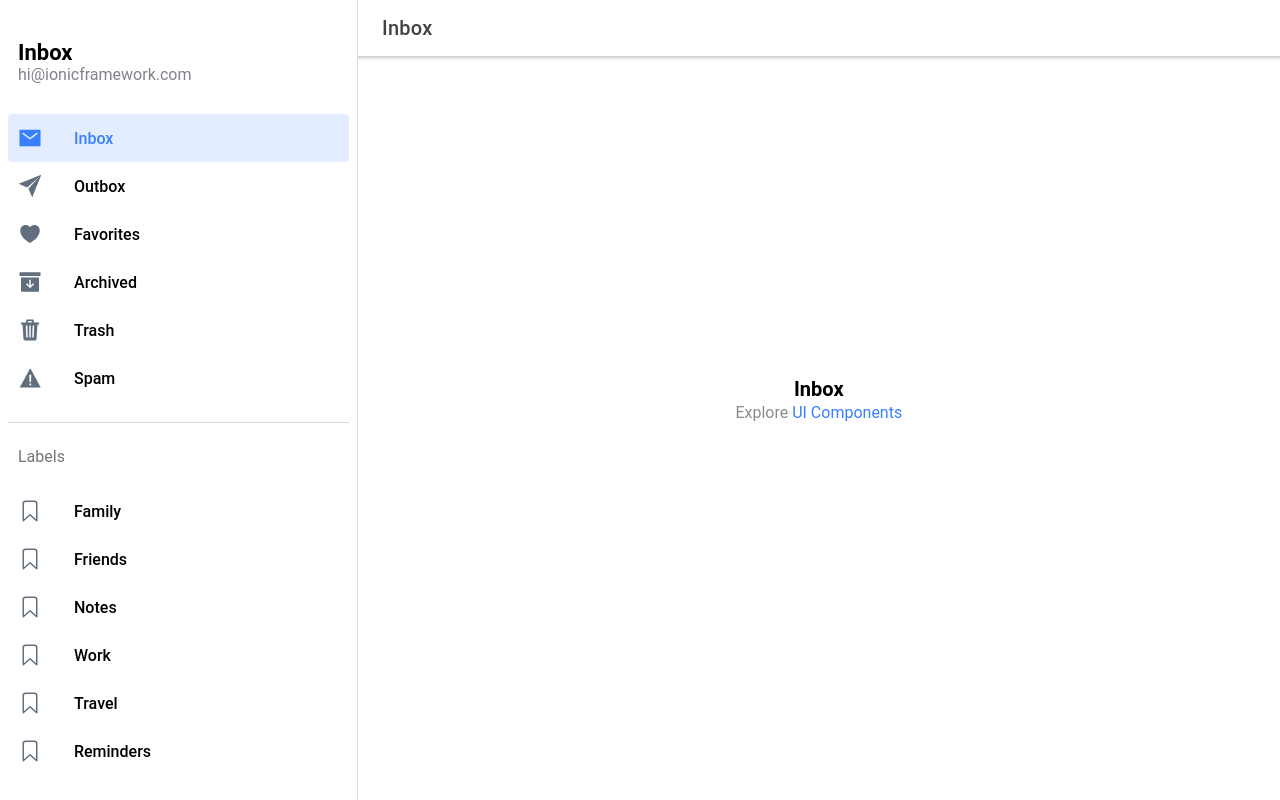
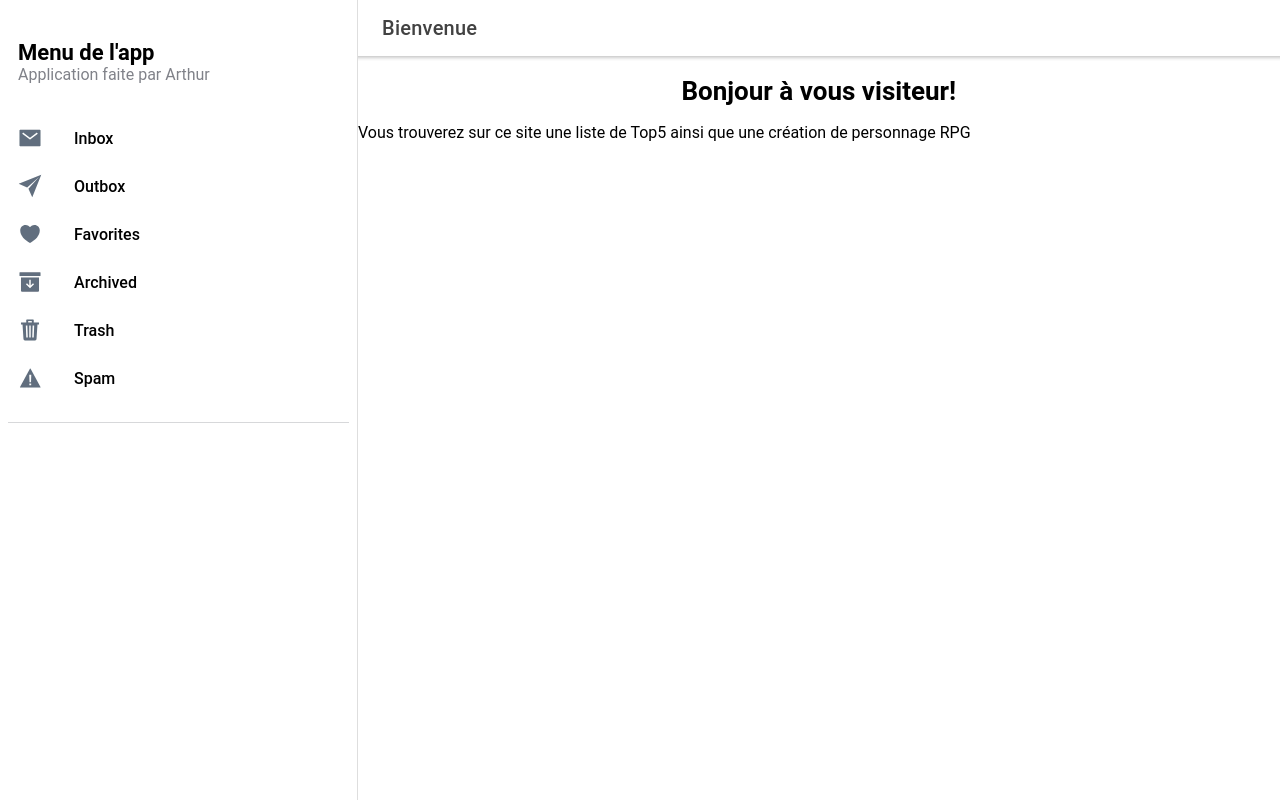
Before and after one commit to QArthur13/arthurIonicProject, a React (Create React App) app: page / in a window 1280 px wide. Before the commit this address led to /page/Inbox. Built offline with nearby package versions, Linux system fonts and the light colour scheme.

Commit message:
Premier commit

```diff
--- a/src/App.tsx
+++ b/src/App.tsx
@@ -1,8 +1,9 @@
+import React from "react";
 import { IonApp, IonRouterOutlet, IonSplitPane } from '@ionic/react';
 import { IonReactRouter } from '@ionic/react-router';
 import { Redirect, Route } from 'react-router-dom';
 import Menu from './components/Menu';
-import Page from './pages/Page';
+import {Home} from "./pages";
 
 /* Core CSS required for Ionic components to work properly */
 import '@ionic/react/css/core.css';
@@ -30,12 +31,7 @@ const App: React.FC = () => {
         <IonSplitPane contentId="main">
           <Menu />
           <IonRouterOutlet id="main">
-            <Route path="/" exact={true}>
-              <Redirect to="/page/Inbox" />
-            </Route>
-            <Route path="/page/:name" exact={true}>
-              <Page />
-            </Route>
+            <Route path="/" exact={true} component={Home}/>
           </IonRouterOutlet>
         </IonSplitPane>
       </IonReactRouter>
--- a/src/components/ExploreContainer.css
+++ /dev/null
@@ -1,24 +0,0 @@
-.container {
-  text-align: center;
-  position: absolute;
-  left: 0;
-  right: 0;
-  top: 50%;
-  transform: translateY(-50%);
-}
-
-.container strong {
-  font-size: 20px;
-  line-height: 26px;
-}
-
-.container p {
-  font-size: 16px;
-  line-height: 22px;
-  color: #8c8c8c;
-  margin: 0;
-}
-
-.container a {
-  text-decoration: none;
-}
--- a/src/components/ExploreContainer.tsx
+++ /dev/null
@@ -1,16 +0,0 @@
-import './ExploreContainer.css';
-
-interface ContainerProps {
-  name: string;
-}
-
-const ExploreContainer: React.FC<ContainerProps> = ({ name }) => {
-  return (
-    <div className="container">
-      <strong>{name}</strong>
-      <p>Explore <a target="_blank" rel="noopener noreferrer" href="https://ionicframework.com/docs/components">UI Components</a></p>
-    </div>
-  );
-};
-
-export default ExploreContainer;
--- a/src/components/Menu.tsx
+++ b/src/components/Menu/index.tsx
@@ -1,3 +1,4 @@
+import React from "react";
 import {
   IonContent,
   IonIcon,
@@ -12,7 +13,7 @@ import {
 
 import { useLocation } from 'react-router-dom';
 import { archiveOutline, archiveSharp, bookmarkOutline, heartOutline, heartSharp, mailOutline, mailSharp, paperPlaneOutline, paperPlaneSharp, trashOutline, trashSharp, warningOutline, warningSharp } from 'ionicons/icons';
-import './Menu.css';
+import './index.css';
 
 interface AppPage {
   url: string;
@@ -60,8 +61,6 @@ const appPages: AppPage[] = [
   }
 ];
 
-const labels = ['Family', 'Friends', 'Notes', 'Work', 'Travel', 'Reminders'];
-
 const Menu: React.FC = () => {
   const location = useLocation();
 
@@ -69,12 +68,13 @@ const Menu: React.FC = () => {
     <IonMenu contentId="main" type="overlay">
       <IonContent>
         <IonList id="inbox-list">
-          <IonListHeader>Inbox</IonListHeader>
-          <IonNote>hi@ionicframework.com</IonNote>
+          <IonListHeader>Menu de l'app</IonListHeader>
+          <IonNote>Application faite par Arthur</IonNote>
           {appPages.map((appPage, index) => {
             return (
               <IonMenuToggle key={index} autoHide={false}>
-                <IonItem className={location.pathname === appPage.url ? 'selected' : ''} routerLink={appPage.url} routerDirection="none" lines="none" detail={false}>
+                <IonItem className={location.pathname === appPage.url ? 'selected' : ''} routerLink={appPage.url}
+                         routerDirection="none" lines="none" detail={false}>
                   <IonIcon slot="start" ios={appPage.iosIcon} md={appPage.mdIcon} />
                   <IonLabel>{appPage.title}</IonLabel>
                 </IonItem>
@@ -82,16 +82,6 @@ const Menu: React.FC = () => {
             );
           })}
         </IonList>
-
-        <IonList id="labels-list">
-          <IonListHeader>Labels</IonListHeader>
-          {labels.map((label, index) => (
-            <IonItem lines="none" key={index}>
-              <IonIcon slot="start" icon={bookmarkOutline} />
-              <IonLabel>{label}</IonLabel>
-            </IonItem>
-          ))}
-        </IonList>
       </IonContent>
     </IonMenu>
   );
--- /dev/null
+++ b/src/components/index.tsx
@@ -0,0 +1 @@
+export { default as Menu } from "./Menu";
--- /dev/null
+++ b/src/pages/Home/index.css
@@ -0,0 +1,6 @@
+#welcome {
+
+    font-weight: bold;
+    text-align: center;
+
+}
--- /dev/null
+++ b/src/pages/Home/index.tsx
@@ -0,0 +1,28 @@
+import React from "react";
+import {IonButtons, IonContent, IonHeader, IonMenuButton, IonPage, IonTitle, IonToolbar} from "@ionic/react";
+import "./index.css";
+
+const Home = () => {
+
+    return (
+
+        <IonPage>
+            <IonHeader>
+                <IonToolbar>
+                    <IonButtons slot="start">
+                        <IonMenuButton />
+                    </IonButtons>
+                    <IonTitle>Bienvenue</IonTitle>
+                </IonToolbar>
+            </IonHeader>
+            <IonContent>
+                <h1 id="welcome">Bonjour à vous visiteur!</h1>
+                <p>Vous trouverez sur ce site une liste de Top5 ainsi que une création de personnage RPG</p>
+            </IonContent>
+        </IonPage>
+
+    );
+
+};
+
+export default Home;
--- a/src/pages/Page.tsx
+++ /dev/null
@@ -1,33 +0,0 @@
-import { IonButtons, IonContent, IonHeader, IonMenuButton, IonPage, IonTitle, IonToolbar } from '@ionic/react';
-import { useParams } from 'react-router';
-import ExploreContainer from '../components/ExploreContainer';
-import './Page.css';
-
-const Page: React.FC = () => {
-
-  const { name } = useParams<{ name: string; }>();
-
-  return (
-    <IonPage>
-      <IonHeader>
-        <IonToolbar>
-          <IonButtons slot="start">
-            <IonMenuButton />
-          </IonButtons>
-          <IonTitle>{name}</IonTitle>
-        </IonToolbar>
-      </IonHeader>
-
-      <IonContent fullscreen>
-        <IonHeader collapse="condense">
-          <IonToolbar>
-            <IonTitle size="large">{name}</IonTitle>
-          </IonToolbar>
-        </IonHeader>
-        <ExploreContainer name={name} />
-      </IonContent>
-    </IonPage>
-  );
-};
-
-export default Page;
--- /dev/null
+++ b/src/pages/index.tsx
@@ -0,0 +1 @@
+export { default as Home } from "./Home";
```
Also changed, not shown: src/components/Menu/index.css (renamed from src/components/Menu.css), src/pages/Page.css (deleted).
